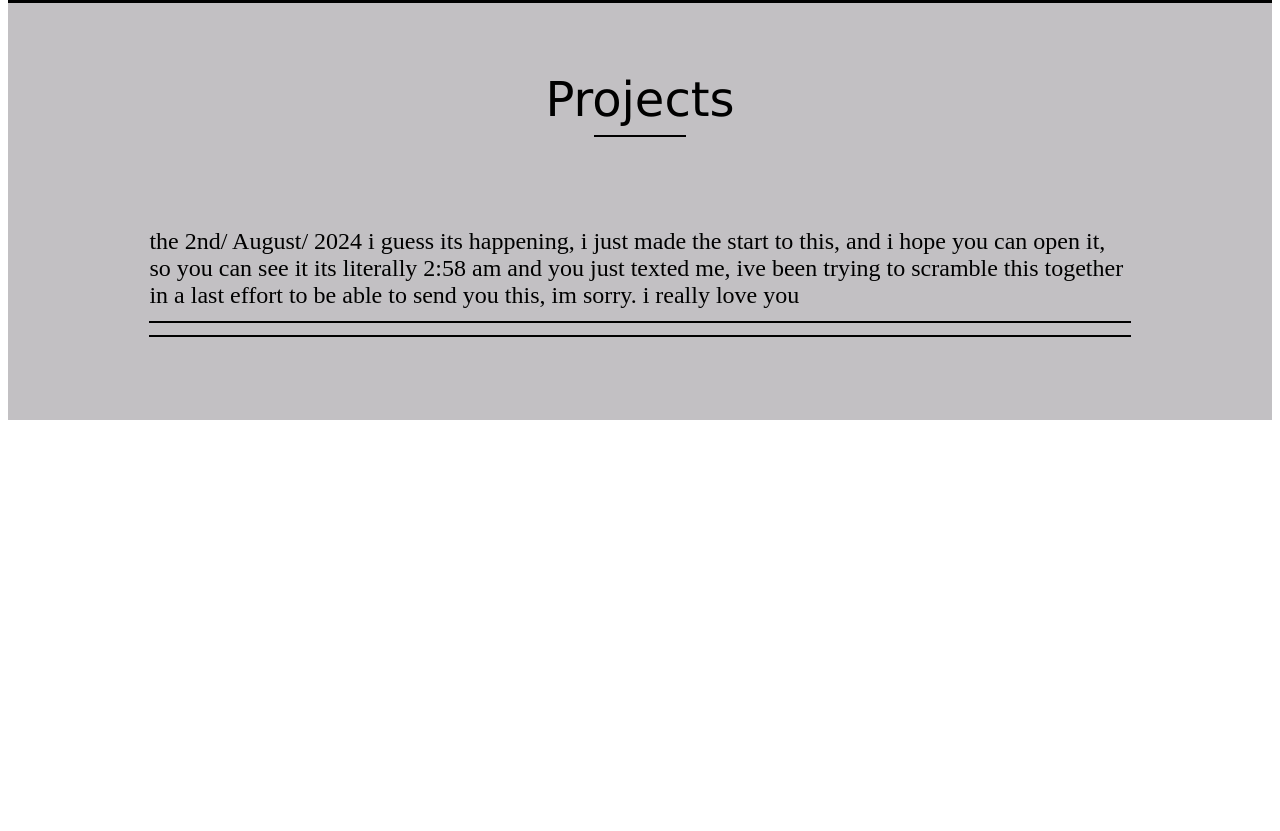
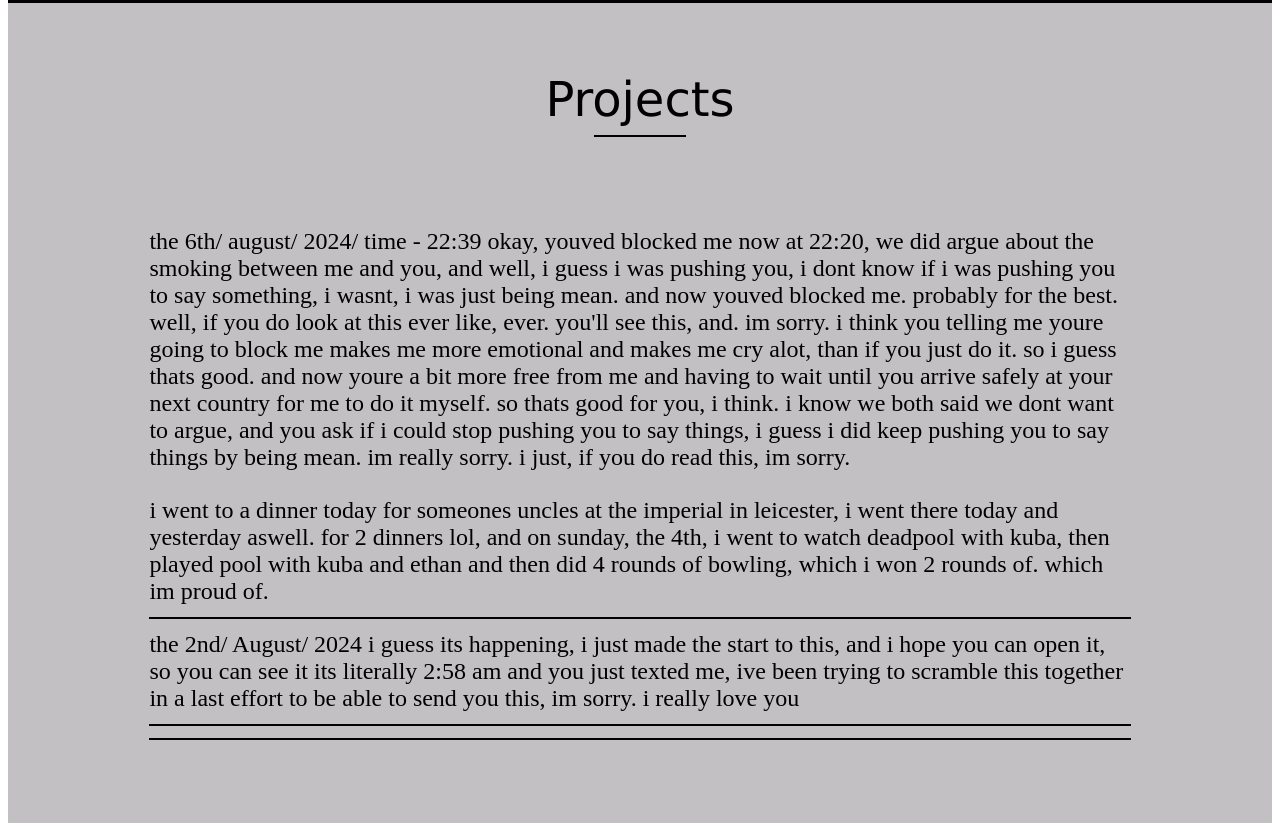
Before and after one commit to LeoChung3/ForYouKamila, a plain HTML site: page index.html in a window 1280 px wide. Shown: the part 3343-4174 px from the top of the page. Before the commit the page ends 3771 px from the top, so only its background shows below. Drawn offline with Linux system fonts and the light colour scheme.

Commit message:
6 august update, blocked me

```diff
--- a/index.html
+++ b/index.html
@@ -155,6 +155,15 @@
                         <td height="10">
                             <font face="Times New Roman"
                                   size="5" color="black">
+                                the 6th/ august/ 2024/ time - 22:39
+                                okay, youved blocked me now at 22:20, we did argue about the smoking between me and you, and well, i guess i was pushing you, i dont know if i was pushing you to say something, i wasnt, i was just being mean. and now youved blocked me.
+                                probably for the best. well, if you do look at this ever like, ever. you'll see this, and. im sorry. i think you telling me youre going to block me makes me more emotional and makes me cry alot, than if you just do it. so i guess thats good.
+                                and now youre a bit more free from me and having to wait until you arrive safely at your next country for me to do it myself. so thats good for you, i think. i know we both said we dont want to argue, and you ask if i could stop pushing you to
+                                say things, i guess i did keep pushing you to say things by being mean. im really sorry. i just, if you do read this, im sorry.
+                                <hr color="c2c0c3">
+                                i went to a dinner today for someones uncles at the imperial in leicester, i went there today and yesterday aswell. for 2 dinners lol, and on sunday, the 4th, i went to watch deadpool with kuba, then played pool with kuba and ethan
+                                and then did 4 rounds of bowling, which i won 2 rounds of. which im proud of.
+                                <hr color="black">
                                 the 2nd/ August/ 2024
                                 i guess its happening, i just made the start to this, and i hope you can open it, so you can see it
                                 its literally 2:58 am and you just texted me, ive been trying to scramble this together in a last effort to be able to send you this, im sorry. i really love you
```
